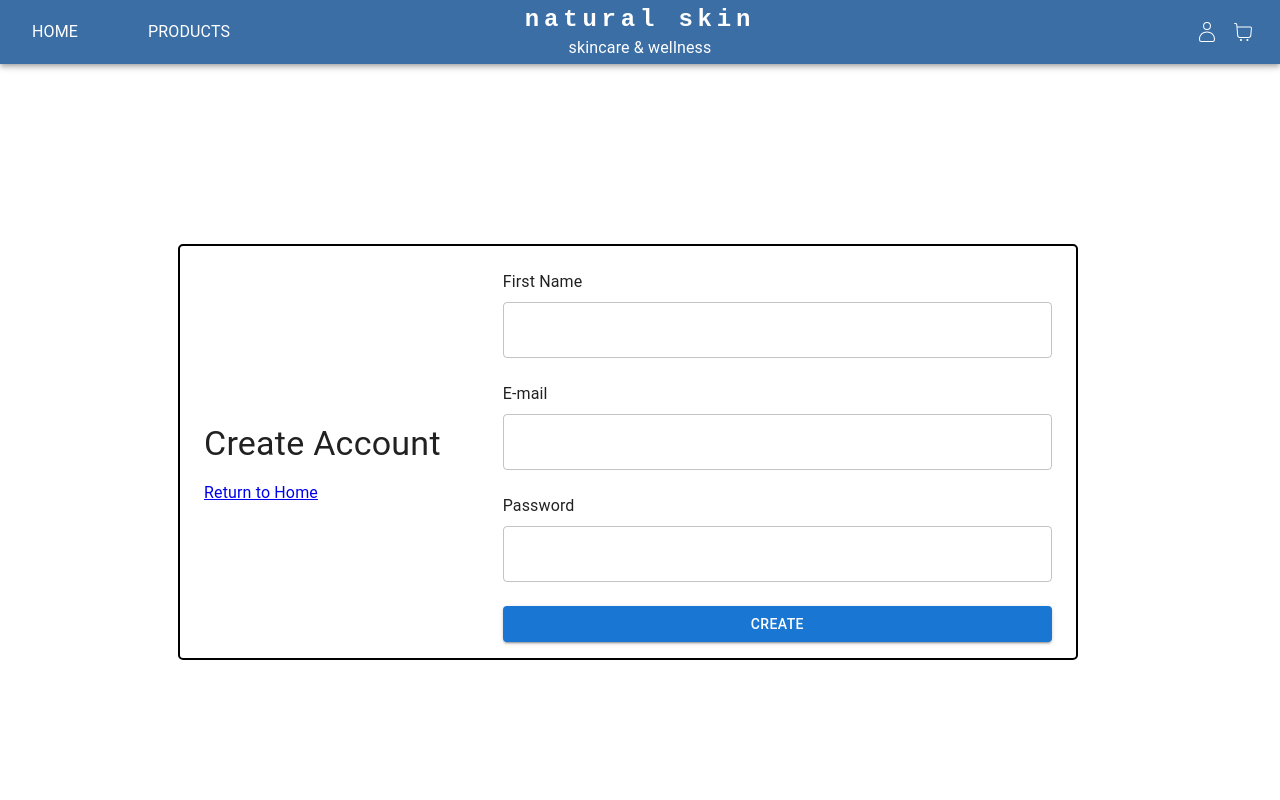
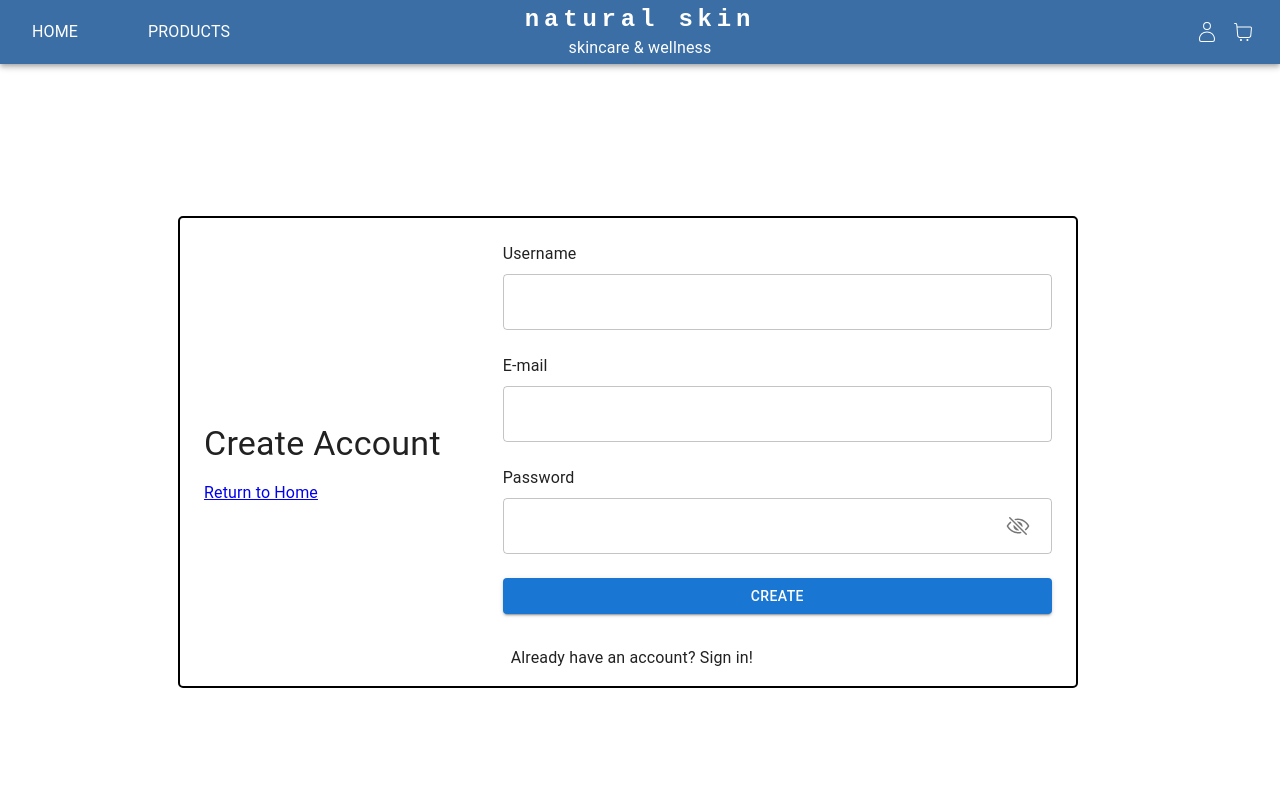
Before and after one commit to ivanasaenzs/natural-skin, a React (Vite) app: page /register in a window 1280 px wide. Shown: the top 800 px of the page. Built offline with nearby package versions, Linux system fonts and the light colour scheme; no server answers; the database is empty.

Commit message:
added register and log in systems with firebase

```diff
--- a/src/App.jsx
+++ b/src/App.jsx
@@ -8,11 +8,11 @@ import { Register } from "./components/Register";
 import { Error } from "./components/Error";
 import ShoppingCartDrawer from "./components/pages/ShoppingCartDrawer";
 import ProductDetails from "./components/pages/ProductDetails";
+import { Products } from "./components/pages/Products";
 
 import { BrowserRouter as Router, Routes, Route } from "react-router-dom";
 
 import Box from "@mui/material/Box";
-import { Products } from "./components/pages/Products";
 
 function App() {
   const [isCartOpen, setIsCartOpen] = useState(false);
--- a/src/components/LogIn.jsx
+++ b/src/components/LogIn.jsx
@@ -1,14 +1,52 @@
-import React from "react";
+import React, { useState } from "react";
 
-import { Box, Button, Grid, TextField, Typography } from "@mui/material";
+import {
+  Alert,
+  Box,
+  Button,
+  Grid,
+  TextField,
+  Typography,
+  InputAdornment,
+  IconButton,
+} from "@mui/material";
 
-import { Link } from "react-router-dom";
+import { getAuth, signInWithEmailAndPassword } from "firebase/auth";
 
-// import { IoEyeOutline, IoEyeOffOutline } from "react-icons/io5";
+import { Link, useNavigate } from "react-router-dom";
+
+import { IoEyeOutline, IoEyeOffOutline } from "react-icons/io5";
 
 export const LogIn = () => {
+  const [loginError, setLoginError] = useState();
+  const [email, setEmail] = useState("");
+  const [password, setPassword] = useState("");
+  const [passwordType, setPasswordType] = useState("password");
+
+  const navigate = useNavigate();
+  const auth = getAuth();
+
+  const handleLoginForm = (e) => {
+    e.preventDefault();
+
+// agregar validaciones - react hook form
+
+    signInWithEmailAndPassword(auth, email, password)
+      .then((userCredential) => {
+        const user = userCredential.user;
+        navigate("/");
+        console.log(user);
+      })
+      .catch((error) => {
+        const errorCode = error.code;
+        const errorMessage = error.message;
+        setLoginError(errorCode, errorMessage);
+      });
+  };
+
   return (
     <Box
+      onSubmit={handleLoginForm}
       component="form"
       sx={{
         display: "flex",
@@ -70,16 +108,42 @@ export const LogIn = () => {
         >
           <Box sx={{ mb: 3 }}>
             <Typography>E-mail</Typography>
-            <TextField id="email" variant="outlined" fullWidth sx={{ mt: 1 }} />
+            <TextField
+              id="email"
+              variant="outlined"
+              fullWidth
+              sx={{ mt: 1 }}
+              onChange={(e) => setEmail(e.target.value)}
+            />
           </Box>
           <Box sx={{ mb: 3 }}>
             <Typography>Password</Typography>
             <TextField
               id="password"
-              type="password"
+              type={passwordType}
               variant="outlined"
               fullWidth
               sx={{ mt: 1 }}
+              onChange={(e) => setPassword(e.target.value)}
+              InputProps={{
+                endAdornment: (
+                  <InputAdornment position="end">
+                    <IconButton
+                      onClick={() =>
+                        setPasswordType(
+                          passwordType === "password" ? "text" : "password"
+                        )
+                      }
+                    >
+                      {passwordType === "password" ? (
+                        <IoEyeOffOutline />
+                      ) : (
+                        <IoEyeOutline />
+                      )}
+                    </IconButton>
+                  </InputAdornment>
+                ),
+              }}
             />
           </Box>
           <Button
@@ -90,28 +154,23 @@ export const LogIn = () => {
           >
             Sign in
           </Button>
+          {loginError && (
+            <Alert severity="error">
+              Invalid E-mail and/or Password. Please try again.
+            </Alert>
+          )}
           <Box
             sx={{
-              display: "inline-block",
+              display: "block",
               width: "auto",
             }}
           >
             <Link
               to="/register"
-              sx={{
+              style={{
                 color: "inherit",
                 textDecoration: "none",
                 padding: "4px 8px",
-                "&:hover": {
-                  backgroundColor: "transparent",
-                },
-                "&:active": {
-                  backgroundColor: "transparent",
-                },
-                "&:focus": {
-                  outline: "none",
-                  boxShadow: "none",
-                },
               }}
             >
               Create account
--- a/src/components/Register.jsx
+++ b/src/components/Register.jsx
@@ -1,14 +1,70 @@
-import React from "react";
+import React, { useState } from "react";
 
-import { Box, Button, Grid, TextField, Typography } from "@mui/material";
+import { db } from "../../firebase";
+import { createUserWithEmailAndPassword, getAuth } from "firebase/auth";
+import { doc, setDoc } from "firebase/firestore";
 
-import { Link } from "react-router-dom";
+import {
+  Box,
+  Button,
+  Grid,
+  TextField,
+  Typography,
+  InputAdornment,
+  IconButton,
+  Alert,
+} from "@mui/material";
+import { IoEyeOutline, IoEyeOffOutline } from "react-icons/io5";
 
-// import { IoEyeOutline, IoEyeOffOutline } from "react-icons/io5";
+import { Link, useNavigate } from "react-router-dom";
 
 export const Register = () => {
+  const [userName, setUserName] = useState("");
+  const [email, setEmail] = useState("");
+  const [password, setPassword] = useState("");
+  const [passwordType, setPasswordType] = useState("password");
+  const [registerError, setRegisterError] = useState("");
+  const [registerSuccess, setRegisterSuccess] = useState(false);
+
+  const navigate = useNavigate();
+  const auth = getAuth();
+
+  const handleRegisterForm = (e) => {
+    e.preventDefault();
+
+    const registerNewUser = async (newUser) => {
+      try {
+        await setDoc(doc(db, "users", newUser.id), newUser);
+        console.log("nuevo usuario creado en firebase");
+      } catch (err) {
+        err;
+      }
+    };
+
+    createUserWithEmailAndPassword(auth, email, password)
+      .then((userCredential) => {
+        console.log("User successfully created:", userCredential);
+        const user = {
+          username: userName,
+          email: email,
+          orders: [],
+          id: userCredential.user.uid,
+        };
+        registerNewUser(user);
+        console.log("nuevo usuario: ", user);
+        setRegisterSuccess(true);
+        setRegisterError("");
+        setTimeout(() => navigate("/"), 2000);
+      })
+      .catch((error) => {
+        setRegisterError(error.message);
+        setRegisterSuccess(false);
+      });
+  };
+
   return (
     <Box
+      onSubmit={handleRegisterForm}
       component="form"
       sx={{
         display: "flex",
@@ -38,17 +94,6 @@ export const Register = () => {
               mt: 1,
               color: "inherit",
               textDecoration: "none",
-              backgroundColor: "inherit",
-              "&:hover": {
-                backgroundColor: "transparent",
-              },
-              "&:active": {
-                backgroundColor: "transparent",
-              },
-              "&:focus": {
-                outline: "none",
-                boxShadow: "none",
-              },
             }}
           >
             Return to Home
@@ -65,26 +110,55 @@ export const Register = () => {
           sx={{ paddingRight: "24px" }}
         >
           <Box sx={{ mb: 3 }}>
-            <Typography>First Name</Typography>
+            <Typography>Username</Typography>
             <TextField
-              id="firstName"
+              id="username"
               variant="outlined"
               fullWidth
               sx={{ mt: 1 }}
+              value={userName}
+              onChange={(e) => setUserName(e.target.value)}
             />
           </Box>
           <Box sx={{ mb: 3 }}>
             <Typography>E-mail</Typography>
-            <TextField id="email" variant="outlined" fullWidth sx={{ mt: 1 }} />
+            <TextField
+              id="email"
+              variant="outlined"
+              fullWidth
+              sx={{ mt: 1 }}
+              value={email}
+              onChange={(e) => setEmail(e.target.value)}
+            />
           </Box>
           <Box sx={{ mb: 3 }}>
             <Typography>Password</Typography>
             <TextField
               id="password"
-              type="password"
+              type={passwordType}
               variant="outlined"
               fullWidth
               sx={{ mt: 1 }}
+              onChange={(e) => setPassword(e.target.value)}
+              InputProps={{
+                endAdornment: (
+                  <InputAdornment position="end">
+                    <IconButton
+                      onClick={() =>
+                        setPasswordType(
+                          passwordType === "password" ? "text" : "password"
+                        )
+                      }
+                    >
+                      {passwordType === "password" ? (
+                        <IoEyeOffOutline />
+                      ) : (
+                        <IoEyeOutline />
+                      )}
+                    </IconButton>
+                  </InputAdornment>
+                ),
+              }}
             />
           </Box>
           <Button
@@ -95,6 +169,26 @@ export const Register = () => {
           >
             Create
           </Button>
+          {registerError && (
+            <Alert severity="error">Invalid E-mail and/or Password</Alert>
+          )}
+          {registerSuccess && (
+            <Alert severity="success">
+              Registration successful! Redirecting...
+            </Alert>
+          )}
+          <Box sx={{ display: "block", width: "auto", mb: 2, mt: 2 }}>
+            <Link
+              to="/login"
+              style={{
+                color: "inherit",
+                textDecoration: "none",
+                padding: "4px 8px",
+              }}
+            >
+              Already have an account? Sign in!
+            </Link>
+          </Box>
         </Grid>
       </Grid>
     </Box>
```
